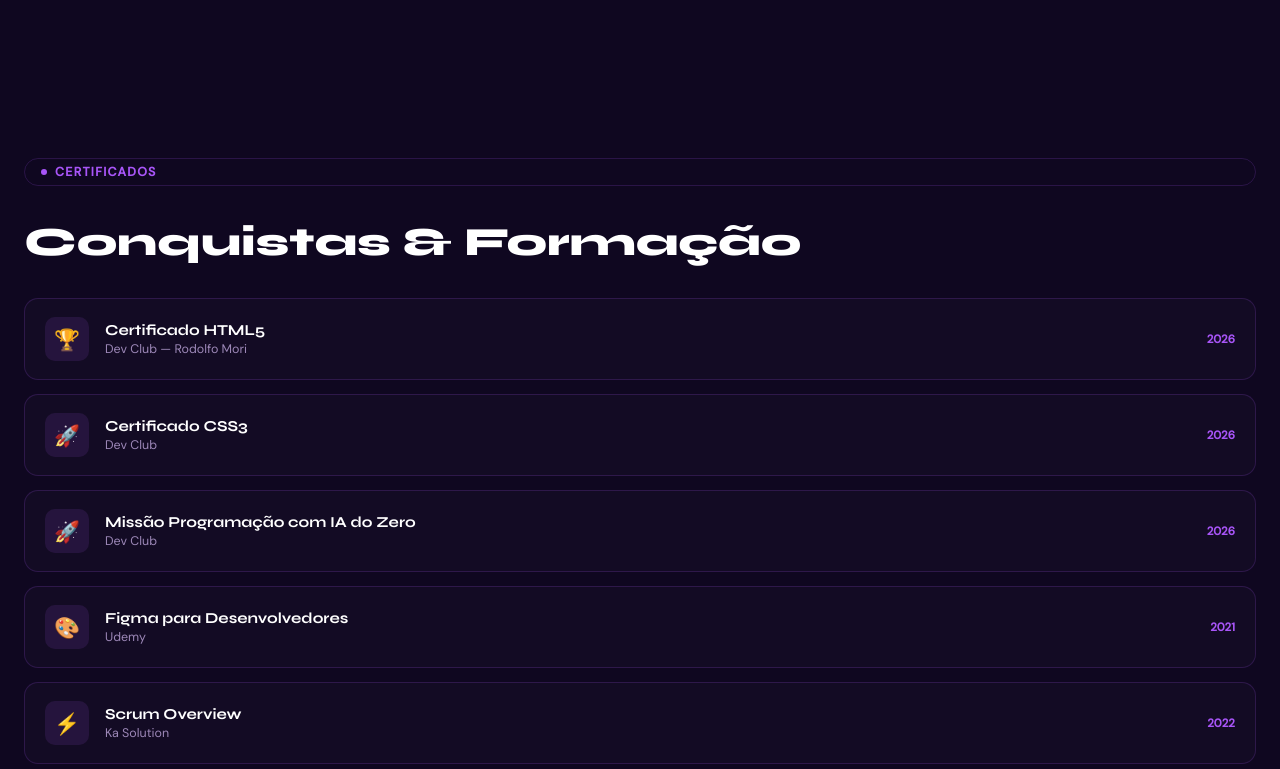
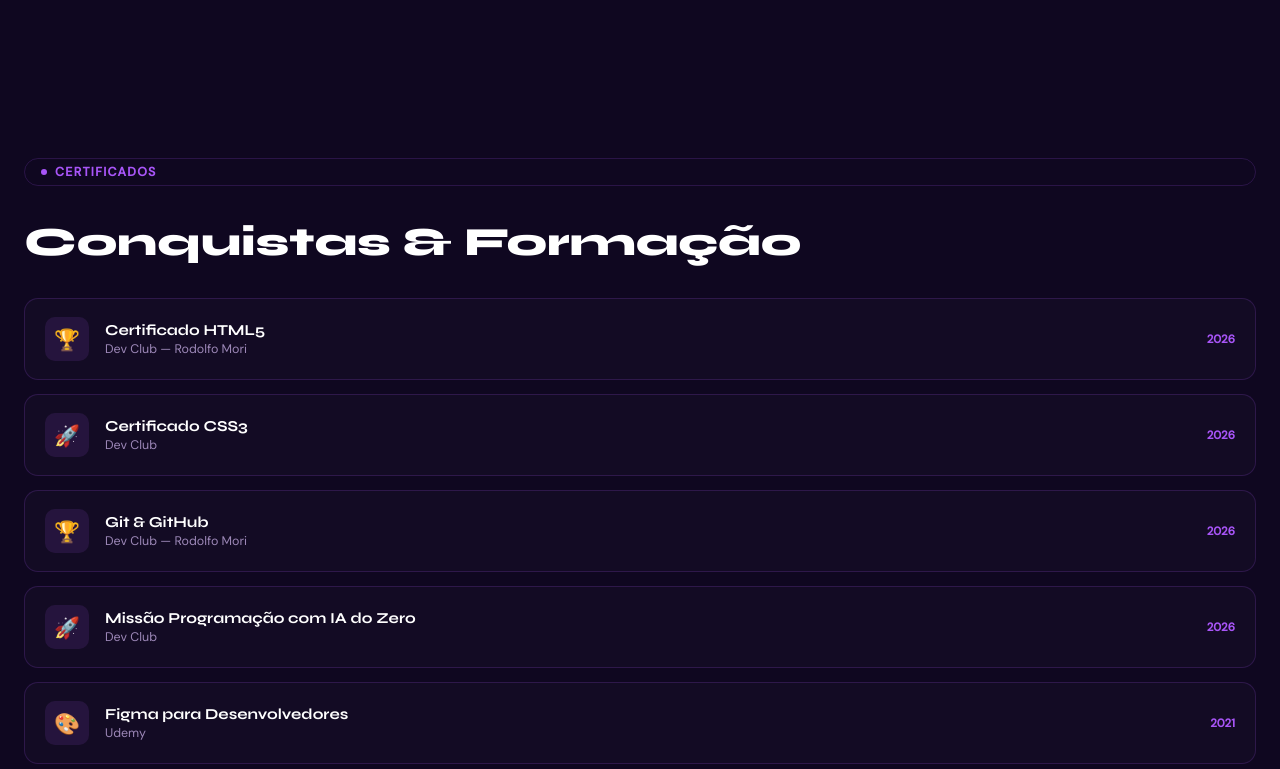
Before and after one commit to MariSantosx/portfolio, a plain HTML site: page index.html in a window 1280 px wide. Shown: the part 2848-3617 px from the top of the page. Drawn offline with Linux system fonts and the light colour scheme.

Commit message:
atualizacao portfolio

```diff
--- a/index.html
+++ b/index.html
@@ -329,7 +329,7 @@
   </p>
   <div class="stats-grid">
     <div class="stat-card">
-      <div class="stat-num">6+</div>
+      <div class="stat-num">7+</div>
       <div class="stat-label">Certificados</div>
     </div>
     <div class="stat-card">
@@ -439,6 +439,15 @@ O foco do projeto foi desenvolver uma interface moderna, responsiva e imersiva,
       <div class="cert-info">
         <h4> Certificado CSS3</h4>
         <p>Dev Club</p>
+      </div>
+      <span class="cert-ano">2026</span>
+    </div>
+
+    <div class="cert-card">
+      <div class="cert-icon">🏆</div>
+      <div class="cert-info">
+        <h4>Git & GitHub</h4>
+        <p>Dev Club — Rodolfo Mori</p>
       </div>
       <span class="cert-ano">2026</span>
     </div>
```
